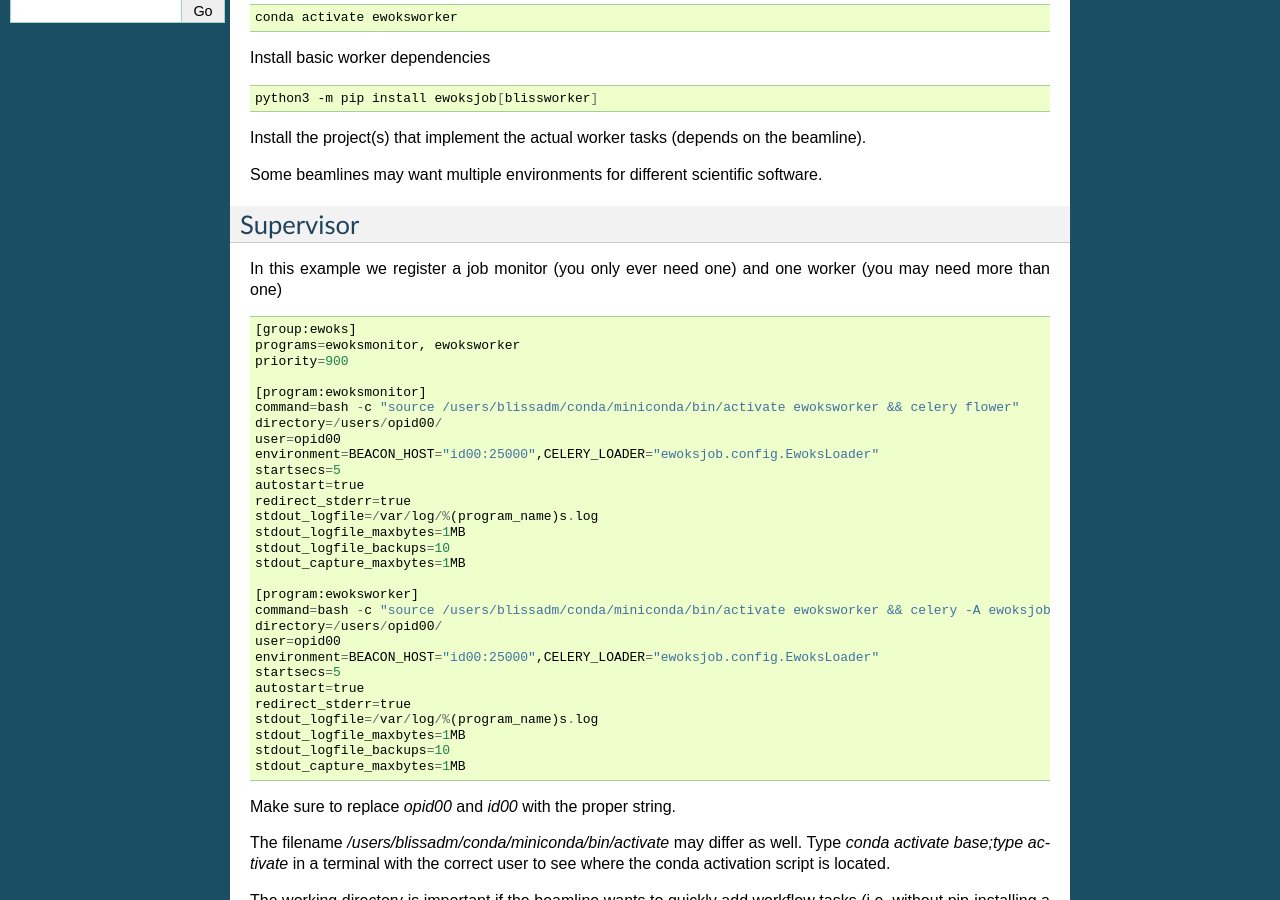
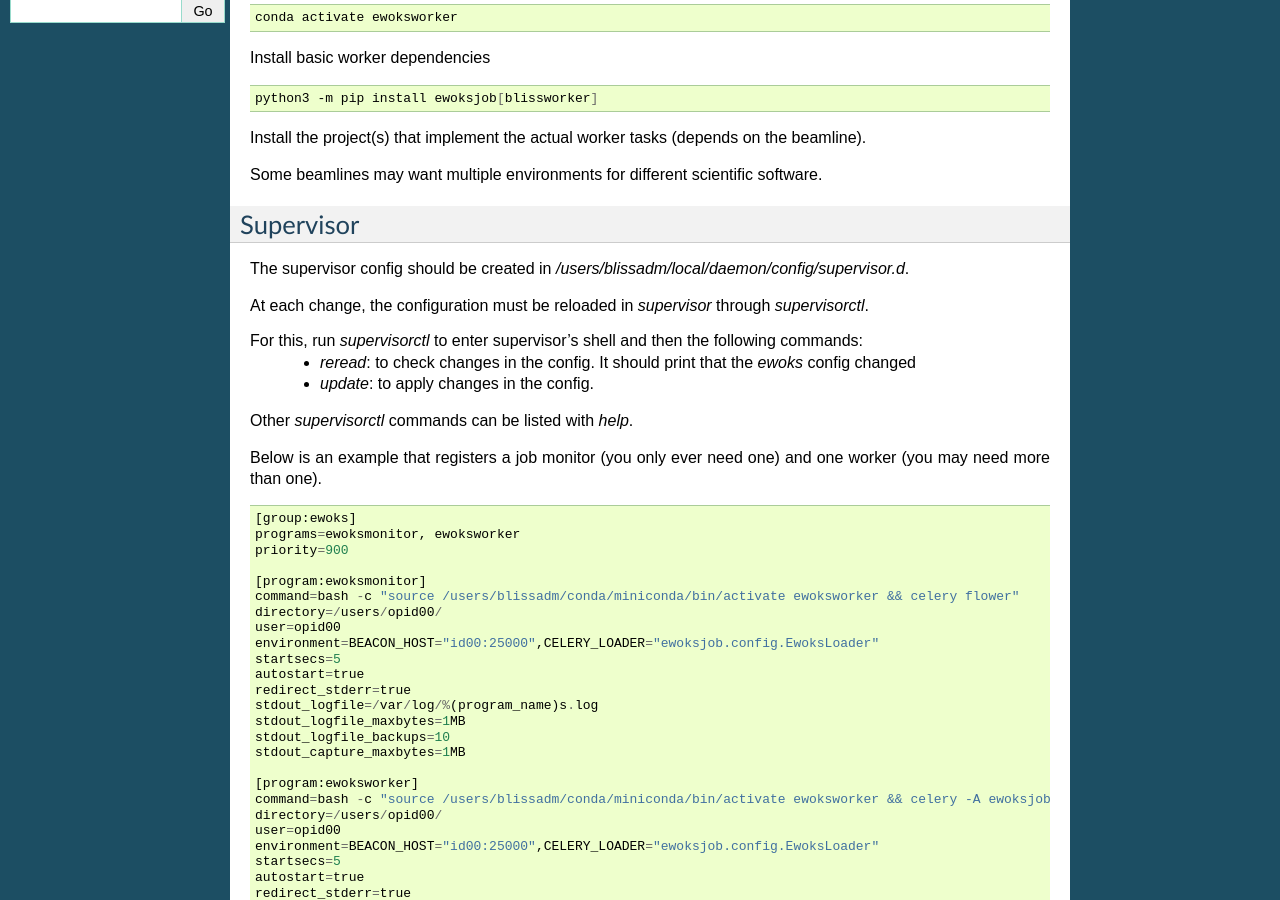
Before and after one commit to ewoks-kit/ewoksjob, a Sphinx documentation site: the page built from doc/bliss.rst, in a window 1280 px wide and 900 px high, scrolled down 398 px. Built offline with Sphinx 7.4.7, drawn with Linux system fonts in a browser that asks for light colours; some of the changed text lies outside the part shown.

Commit message:
Improve Usage with BLISS doc

```diff
--- a/doc/bliss.rst
+++ b/doc/bliss.rst
@@ -37,7 +37,17 @@ Some beamlines may want multiple environments for different scientific software.
 Supervisor
 ----------
 
-In this example we register a job monitor (you only ever need one) and one worker (you may need more than one)
+The supervisor config should be created in `/users/blissadm/local/daemon/config/supervisor.d`.
+
+At each change, the configuration must be reloaded in `supervisor` through `supervisorctl`.
+
+For this, run `supervisorctl` to enter supervisor's shell and then the following commands:
+  - `reread`: to check changes in the config. It should print that the `ewoks` config changed
+  - `update`: to apply changes in the config.
+
+Other `supervisorctl` commands can be listed with `help`.
+
+Below is an example that registers a job monitor (you only ever need one) and one worker (you may need more than one).
 
 .. code::
 
@@ -112,6 +122,14 @@ This is only needed when workflows are triggered directly from *BLISS*.
 When triggering workflows, either the `BEACON_HOST` or `CELERY_CONFIG_URI` environment variables need to be provided.
 When triggering directly from *BLISS*, the `BEACON_HOST` environment variable is already set so nothing extra to do.
 
+.. note::
+
+    For `bliss<=1.9`, `blissdata` must be installed separately
+
+    .. code:: bash
+
+        python3 -m pip install blissdata
+
 Ewoks configuration
 -------------------
 
```
